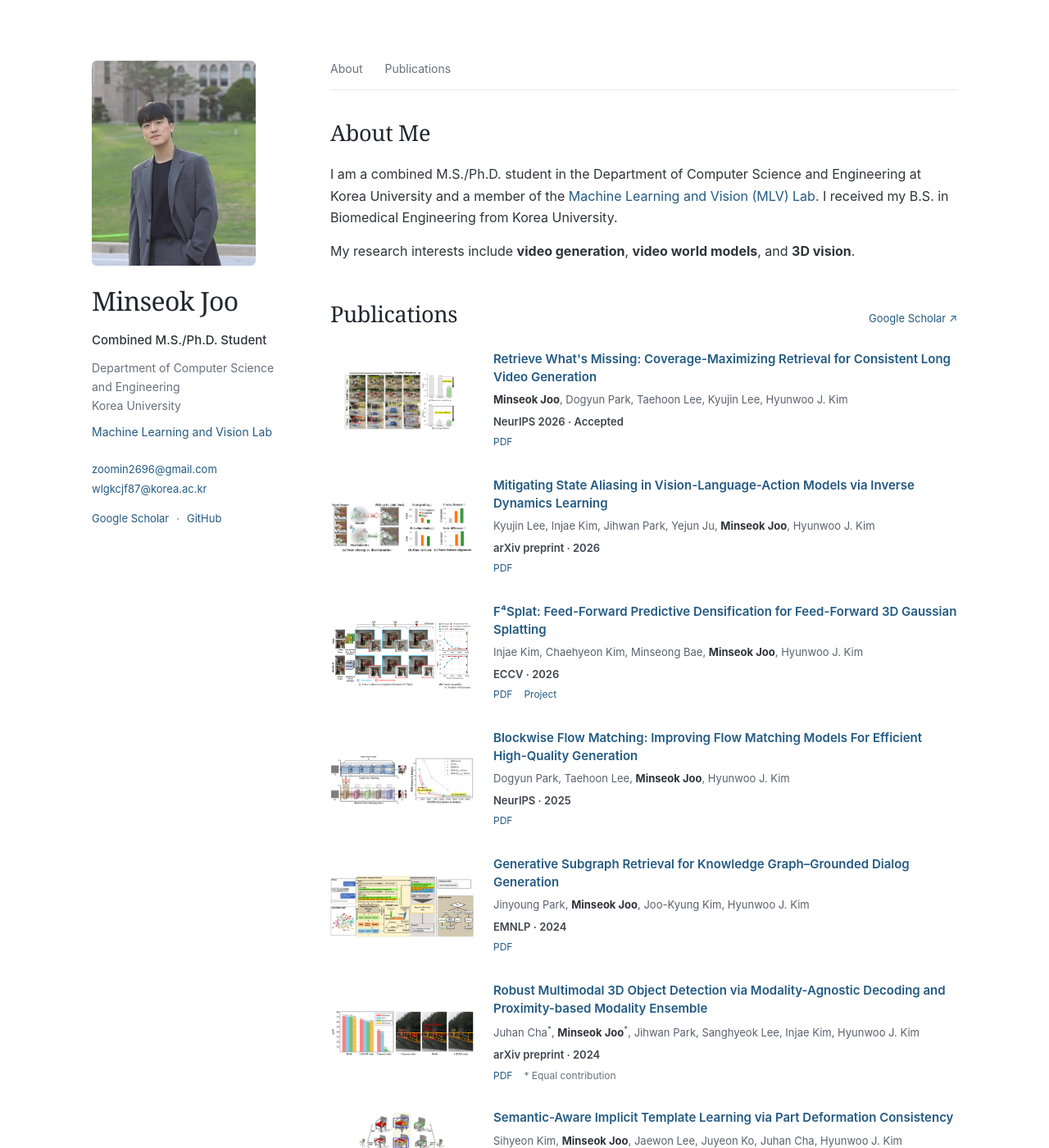
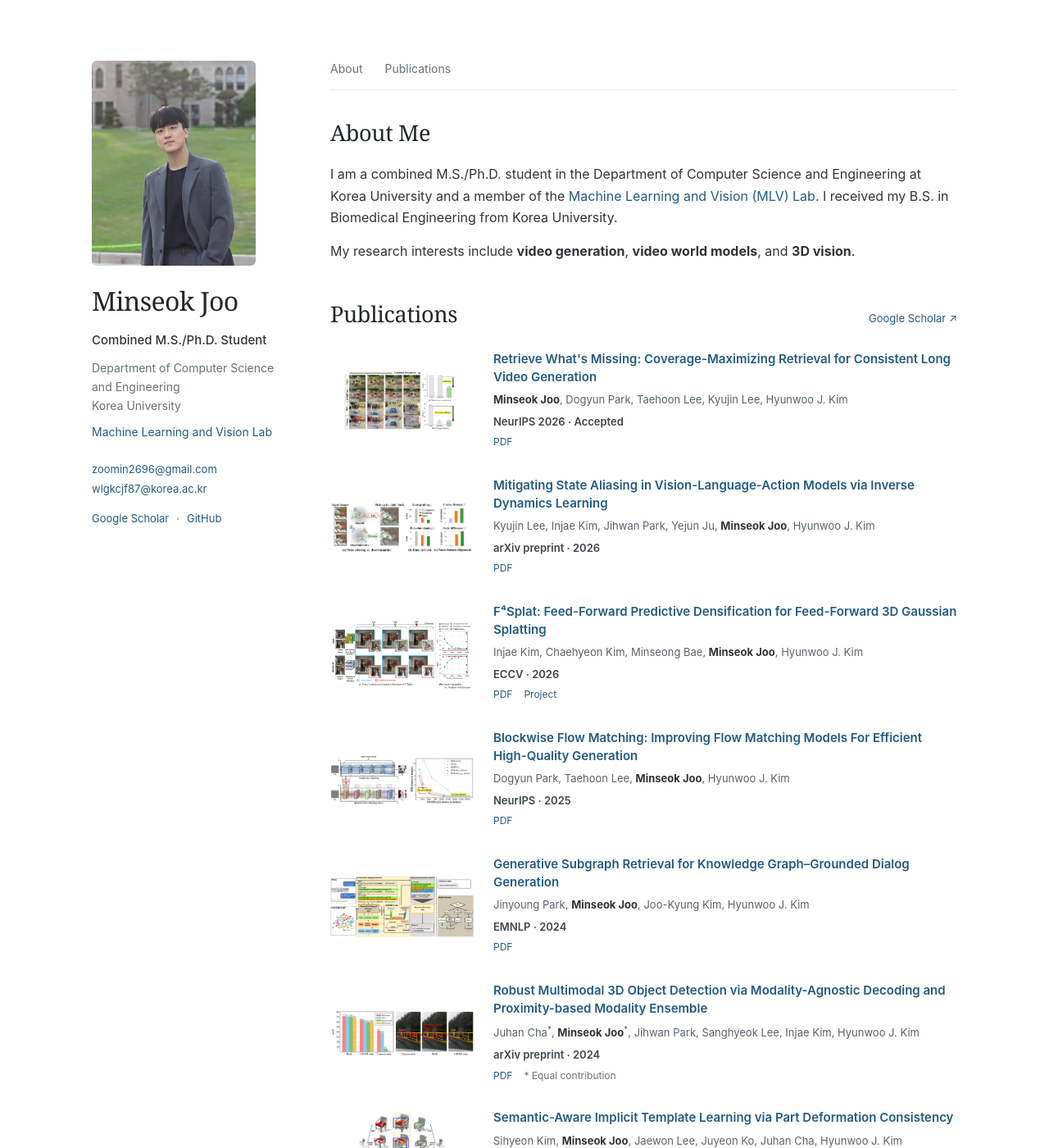
Before and after one commit to zoomkinseok/zoomkinseok.github.io, a Jekyll site: the page built from _pages/about.md, in a window 1280 px wide and 1400 px high. Shown: the whole window at 82% size. Built offline with Jekyll 4.4.1, drawn with Linux system fonts in a browser that asks for light colours.

Commit message:
Match profile photo framing to the supplied reference

```diff
--- a/assets/css/academic.css
+++ b/assets/css/academic.css
@@ -32,8 +32,8 @@ p { margin: 0 0 1em; }
 }
 .profile { align-self: start; position: sticky; top: 52px; padding-top: 2px; font-size: 14px; }
 .profile-photo { position: relative; width: 200px; max-width: 100%; aspect-ratio: 4 / 5; margin-bottom: 24px; overflow: hidden; border-radius: 6px; background: #f3f4f6; }
-/* Keep the original face scale, framing slightly higher to show more background. */
-.profile-photo img { display: block; position: absolute; width: 335%; max-width: none; height: auto; left: -114%; top: -48%; }
+/* Match the face scale and background framing in the supplied portrait reference. */
+.profile-photo img { display: block; position: absolute; width: 349%; max-width: none; height: auto; left: -111.8%; top: -48.7%; }
 .profile h1 { margin: 0 0 17px; font-family: Georgia, "Times New Roman", serif; font-size: 32px; font-weight: 500; line-height: 1.2; letter-spacing: -.7px; }
 .profile h1 a { color: #20262d; }
 .profile h1 a:hover { text-decoration: none; }
```
